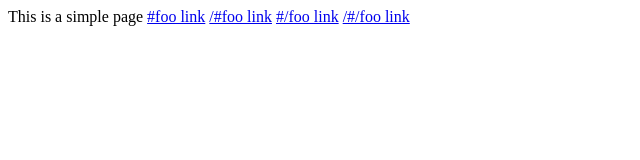
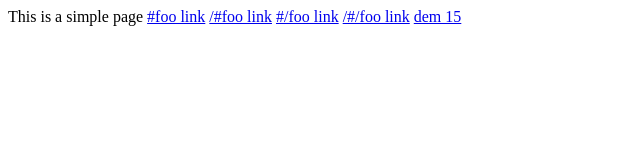
Before and after one commit to RoystonS/print-test, a plain HTML site: page index.html in a window 1280 px wide. Shown: the full height of the page, 0-640 px from the left. Drawn offline with Linux system fonts and the light colour scheme.

Commit message:
Add direct dem 15 link

```diff
--- a/index.html
+++ b/index.html
@@ -4,3 +4,6 @@ This is a simple page
 <a href="test.html/#foo">/#foo link</a>
 <a href="test.html#/foo">#/foo link</a>
 <a href="test.html/#/foo">/#/foo link</a>
+<a href="http://uk-apollo-dem15.hursley.ibm.com/opal/#/findpath/1.23/1.45"
+  >dem 15</a
+>
```
